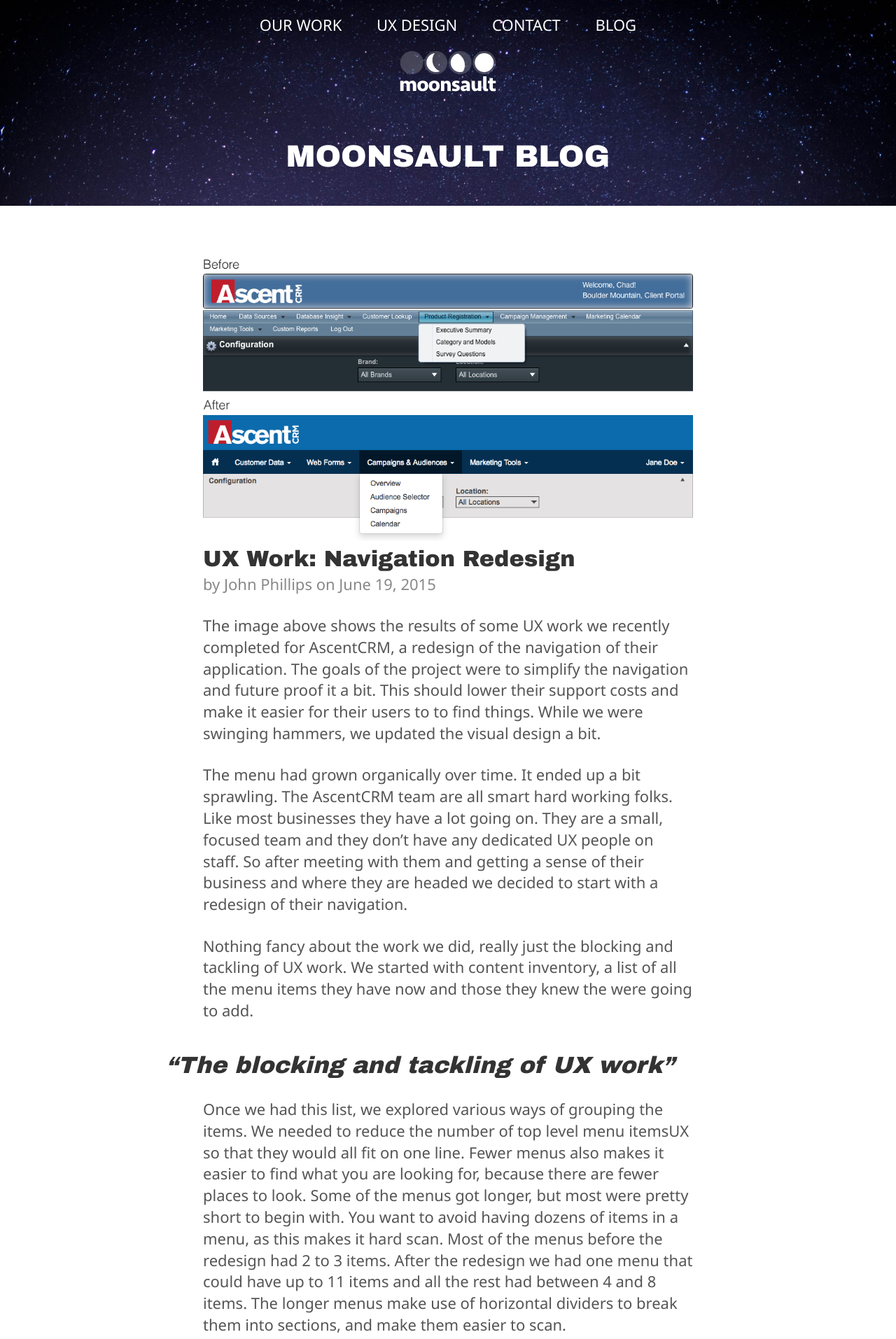
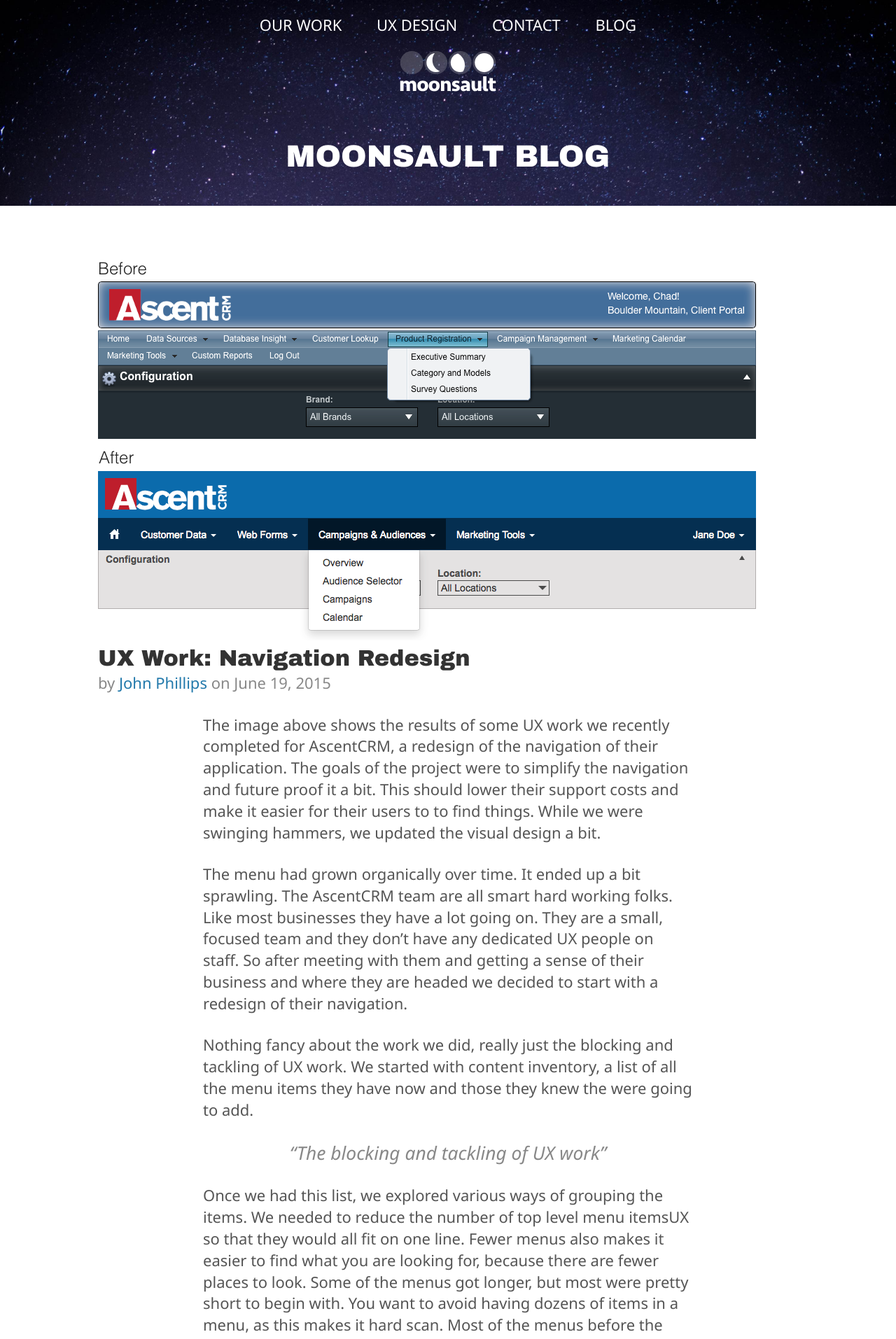
Before and after one commit to moonsaultco/moonsaultco.github.io, a Jekyll site: the page built from _posts/2015-06-19-ux-basic-nav-redesign.md, in a window 1280 px wide. Shown: the top 1913 px of the page at 70% size. Built offline with Jekyll 4.4.1, drawn with Linux system fonts in a browser that asks for light colours.

Commit message:
improve display of header images and add email address to bylines

```diff
--- a/_includes/index.scss
+++ b/_includes/index.scss
@@ -60,9 +60,6 @@
 	line-height: 1.2;
 }
 
-h3 {
-	//margin-bottom: -1em;
-}
 
 h2 {
 	margin-top: 0;
@@ -81,6 +78,7 @@
 	color: $light-text;
 	font-style: italic;
 	font-size: 120%;
+	text-align: center;
 }
 
 strong {
@@ -296,6 +294,10 @@
 	margin: 0 auto;
 }
 
+.center.block.wide {
+	max-width: 1000px;
+}
+
 #about {
 	background-color: $gray-bg;
 }
@@ -422,6 +424,9 @@
 	margin-bottom: 1.3em;
 }
 
+.post h2.wrap {
+	max-width: 25em;
+}
 
 .post-meta, .author, .recent-posts {
 	color: $light-text;
--- a/_layouts/post.html
+++ b/_layouts/post.html
@@ -4,40 +4,35 @@
 ---
 <section class="header blog">
   {% include header.html %}
-
   <h1><a href="/blog/">Moonsault Blog</a></h1>
-
 </section>
 
 <section class="post" itemscope itemtype="http://schema.org/Article">
-
-  <div class="center block">
+  <div class="center block {% if page.headImage %}wide{% endif %}">
 
     {% if page.headImage %}
     <div class="head-image">
         {{ page.headImage | markdownify }}
     </div>
     {% endif %}
-    <div class="wrap">
-        <h2 itemprop="name">{{page.title}}</h2>
-        {% if page.subtitle %}
-          <h3 class="subtitle">{{page.subtitle}}</h3>
-        {% endif%}
+    <h2 itemprop="name" class="{% if page.longTitle %}wrap{% endif %}">{{page.title}}</h2>
+    {% if page.subtitle %}<h3 class="subtitle">{{page.subtitle}}</h3>{% endif%}
 
     {% if page.author %}
+        {% if page.author == 'Chad Baudoin'%}{% assign email = "chad@moonsault.co" %}{% endif%}
+        {% if page.author == 'John Phillips'%}{% assign email = "john@moonsault.co" %}{% endif%}
+        {% if page.author == 'Travis Nelson'%}{% assign email = "travis@moonsault.co" %}{% endif%}
     <p class="author" itemprop="author" itemscope itemtype="http://schema.org/Person">
       by
       <span itemprop="author" itemscope itemtype="http://schema.org/Person">
-            <span itemprop="name">{{ page.author }}</span>
+        {% if email %}<a href="mailto:{{email}}">{% endif%}<span itemprop="name">{{ page.author }}</span>{% if email %}</a>{% endif%}
       </span> on
       <span itemprop="datePublished" content="{{ page.date | date: "%F" }}" class="date">{{ page.date | date: "%B %-d, %Y" }}</span>
     </p>
     {% endif%}
+    </div>
 
-        <div itemprop="articleBody" class="post-content">
+      <div itemprop="articleBody" class="post-content center block">
       {{ content }}
       </div>
-
-    </div>
-  </div>
 </section>
--- a/_posts/2015-06-19-ux-basic-nav-redesign.md
+++ b/_posts/2015-06-19-ux-basic-nav-redesign.md
@@ -16,7 +16,7 @@
 
 <blockquote>
 
-	<h3>“The blocking and tackling of UX work”</h3>
+	“The blocking and tackling of UX work”
 
 </blockquote>
 
```
Also changed, not shown: _posts/2018-02-05-aws-rekognition-instagram-posts.md (+1 -0 lines), img/blog/2015-06-09/lamb-header copy.jpg (added), img/blog/2015-06-09/lamb-header.jpg. Lines whose indentation alone changed are shown as unchanged.
